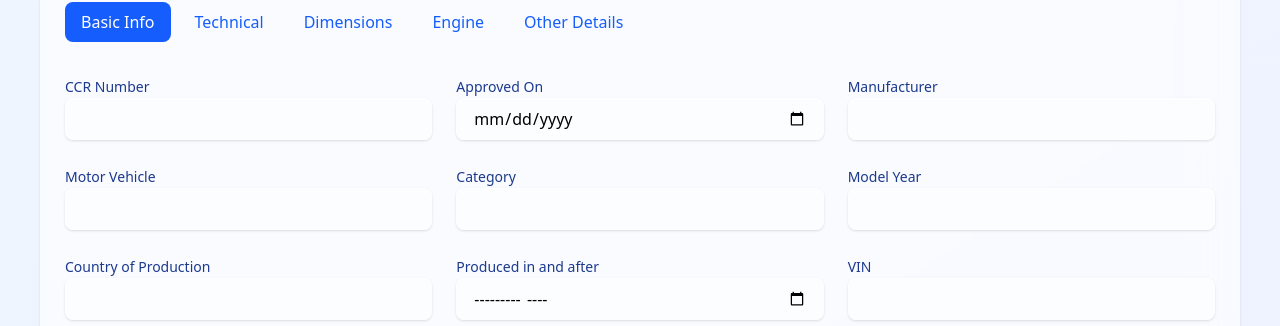
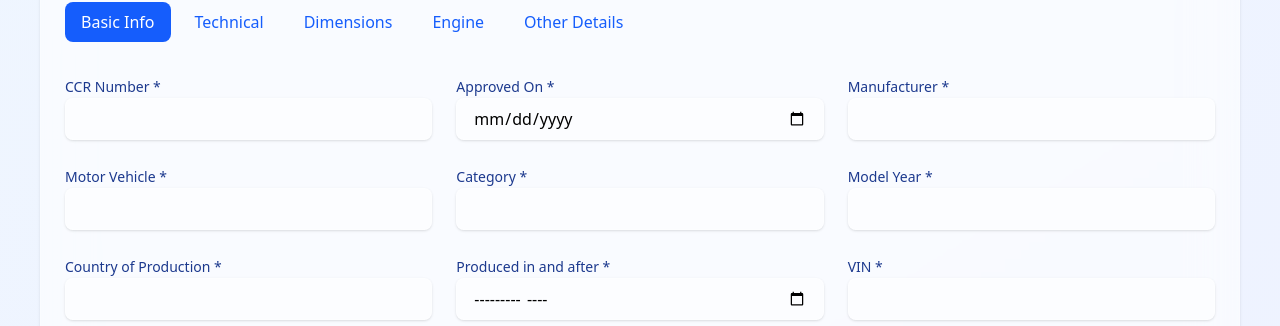
Before and after one commit to abdoelazizgamal/tharwat-dashboard, a React (Vite) app: page /new-report in a window 1280 px wide. Shown: the part 192-518 px from the top of the page. Built offline with nearby package versions, Linux system fonts and the light colour scheme.

Commit message:
finish validations

```diff
--- a/src/pages/NewReport.jsx
+++ b/src/pages/NewReport.jsx
@@ -56,13 +56,22 @@ const NewReport = () => {
     console.log(data);
     navigate('/');
   };
-  const renderInput = (label, name, type = "text", unit = "", required = false) => (
+  const renderInput = (label, name, type = "text", unit = "",) => {
+    const requiredFields = [
+      'certificateNumber', 'approvalDate', 'manufacturer', 'motorVehicle',
+      'category', 'modelYear', 'productionCountry', 'productionDate', 'vin',
+      'engineType', 'cylinders', 'displacement', 'airIntake', 'netEnginePower',
+      'engineRPM', 'pollutantLimit', 'transmission', 'eCallSystem',
+      'serviceBrakes', 'emergencyBrakes'
+    ];
+    const isRequired = requiredFields.includes(name);
+    return (
       <div className="space-y-2">
-      <label className="text-sm font-medium text-blue-900">{label}</label>
+        <label className="text-sm font-medium text-blue-900">{label}{isRequired && ' *'}</label>
         <div className="relative">
           <input
             type={type}
-          {...register(name, { required: required ? `${label} is required` : false })}
+            {...register(name, { required: isRequired ? `${label} is required` : false })}
             className={`shadow w-full px-4 py-2 rounded-lg bg-white/50 border ${errors[name] ? 'border-red-500' : 'border-white/30'} focus:outline-none focus:ring-2 focus:ring-blue-500`}
           />
           {unit && (
@@ -78,6 +87,7 @@ const NewReport = () => {
         </div>
       </div>
     );
+  };
   return (
     <div className="p-6 md:p-10">
       <div className="bg-white/60 backdrop-blur-xl rounded-xl shadow-sm border border-white/20">
@@ -111,59 +121,59 @@ const NewReport = () => {
           <form onSubmit={handleSubmit(onSubmit)} className="space-y-8">
             <div className={activeTab === 'basic' ? 'block' : 'hidden'}>
               <div className="grid grid-cols-1 md:grid-cols-2 lg:grid-cols-3 gap-6">
-                {renderInput('CCR Number', 'certificateNumber', 'text', '', true)}
-                {renderInput('Approved On', 'approvalDate', 'date', '', true)}
-                {renderInput('Manufacturer', 'manufacturer', 'text', '', true)}
-                {renderInput('Motor Vehicle', 'motorVehicle', 'text', '', true)}
-                {renderInput('Category', 'category', 'text', '', true)}
-                {renderInput('Model Year', 'modelYear', 'text', '', true)}
-                {renderInput('Country of Production', 'productionCountry', 'text', '', true)}
-                {renderInput('Produced in and after', 'productionDate', 'month', '', true)}
-                {renderInput('VIN', 'vin', 'text', '', true)}
+                {renderInput('CCR Number', 'certificateNumber', 'text', '', )}
+                {renderInput('Approved On', 'approvalDate', 'date', '', )}
+                {renderInput('Manufacturer', 'manufacturer', 'text', '', )}
+                {renderInput('Motor Vehicle', 'motorVehicle', 'text', '', )}
+                {renderInput('Category', 'category', 'text', '', )}
+                {renderInput('Model Year', 'modelYear', 'text', '', )}
+                {renderInput('Country of Production', 'productionCountry', 'text', '', )}
+                {renderInput('Produced in and after', 'productionDate', 'month', '', )}
+                {renderInput('VIN', 'vin', 'text', '', )}
               </div>
             </div>
 
             <div className={activeTab === 'technical' ? 'block' : 'hidden'}>
               <div className="grid grid-cols-1 md:grid-cols-2 lg:grid-cols-3 gap-6">
-                {renderInput('Max Vehicle Weight', 'maxVehicleWeight', 'number', 'kg', true)}
-                {renderInput('Curb Weight', 'curb', 'number', 'kg', true)}
-                {renderInput('Front Axle Weight', 'frontAxleWeight', 'number', 'kg', true)}
-                {renderInput('Rear Axle Weight', 'rearAxleWeight', 'number', 'kg', true)}
-                {renderInput('Type of chassis and body', 'chassisType', 'text', '', true)}
-                {renderInput('Number of passengers', 'passengerCount', 'number', '', true)}
+                {renderInput('Max Vehicle Weight', 'maxVehicleWeight', 'number', 'kg', )}
+                {renderInput('Curb Weight', 'curb', 'number', 'kg', )}
+                {renderInput('Front Axle Weight', 'frontAxleWeight', 'number', 'kg', )}
+                {renderInput('Rear Axle Weight', 'rearAxleWeight', 'number', 'kg', )}
+                {renderInput('Type of chassis and body', 'chassisType', 'text', '', )}
+                {renderInput('Number of passengers', 'passengerCount', 'number', '', )}
               </div>
             </div>
 
             <div className={activeTab === 'dimensions' ? 'block' : 'hidden'}>
               <div className="grid grid-cols-1 md:grid-cols-2 lg:grid-cols-3 gap-6">
-                {renderInput('Length', 'length', 'number', 'mm', true)}
-                {renderInput('Width', 'width', 'number', 'mm', true)}
-                {renderInput('Height', 'height', 'number', 'mm', true)}
-                {renderInput('(F1 - R1)', 'wheelbase', 'number', 'mm', true)}
-                {renderInput('Front Track', 'frontTrack', 'number', 'mm', true)}
-                {renderInput('Rear Track', 'rearTrack', 'number', 'mm', true)}
+                {renderInput('Length', 'length', 'number', 'mm', )}
+                {renderInput('Width', 'width', 'number', 'mm', )}
+                {renderInput('Height', 'height', 'number', 'mm', )}
+                {renderInput('(F1 - R1)', 'wheelbase', 'number', 'mm', )}
+                {renderInput('Front Track', 'frontTrack', 'number', 'mm', )}
+                {renderInput('Rear Track', 'rearTrack', 'number', 'mm', )}
               </div>
             </div>
             <div className={activeTab === 'engine' ? 'block' : 'hidden'}>
               <div className="grid grid-cols-1 md:grid-cols-2 lg:grid-cols-3 gap-6">
-                {renderInput('Engine Type', 'engineType', 'text', '', true)}
-                {renderInput('Cylinders', 'cylinders', 'number', '', true)}
-                {renderInput('Displacement', 'displacement', 'number', 'cc', true)}
-                {renderInput('Air Intake', 'airIntake', 'text', '', true)}
-                {renderInput('Net Engine Power', 'netEnginePower', 'number', 'kW', true)}
-                {renderInput('at RPM', 'engineRPM', 'number', 'rpm', true)}
-                {renderInput('Pollutant Limit', 'pollutantLimit', 'text', '', true)}
-                {renderInput('Transmission', 'transmission', 'text', '', true)}
+                {renderInput('Engine Type', 'engineType', 'text', '', )}
+                {renderInput('Cylinders', 'cylinders', 'number', '', )}
+                {renderInput('Displacement', 'displacement', 'number', 'cc', )}
+                {renderInput('Air Intake', 'airIntake', 'text', '', )}
+                {renderInput('Net Engine Power', 'netEnginePower', 'number', 'kW', )}
+                {renderInput('at RPM', 'engineRPM', 'number', 'rpm', )}
+                {renderInput('Pollutant Limit', 'pollutantLimit', 'text', '', )}
+                {renderInput('Transmission', 'transmission', 'text', '', )}
               </div>
             </div>
 
             <div className={activeTab === 'other' ? 'block' : 'hidden'}>
               <div className="grid grid-cols-1 md:grid-cols-2 lg:grid-cols-3 gap-6">
-                {renderInput('Service Brakes', 'serviceBrakes', 'text', '', true)}
-                {renderInput('Emergency Brakes', 'emergencyBrakes', 'text', '', true)}
-                {renderInput('Motor Vehicle Class', 'vehicleClass', 'text', '', true)}
-                {renderInput('FE (CAFE) Combined', 'fuelEconomy', 'number', 'km/L', true)}
-                {renderInput('e-Call (SoS) System', 'eCallSystem', 'text', '', true)}
+                {renderInput('Service Brakes', 'serviceBrakes', 'text', '', )}
+                {renderInput('Emergency Brakes', 'emergencyBrakes', 'text', '', )}
+                {renderInput('Motor Vehicle Class', 'vehicleClass', 'text', '', )}
+                {renderInput('FE (CAFE) Combined', 'fuelEconomy', 'number', 'km/L', )}
+                {renderInput('e-Call (SoS) System', 'eCallSystem', 'text', '', )}
               </div>
             </div>
             <div className="flex justify-end space-x-4 pt-6 border-t border-blue-100">
```
Lines whose indentation alone changed are shown as unchanged.
